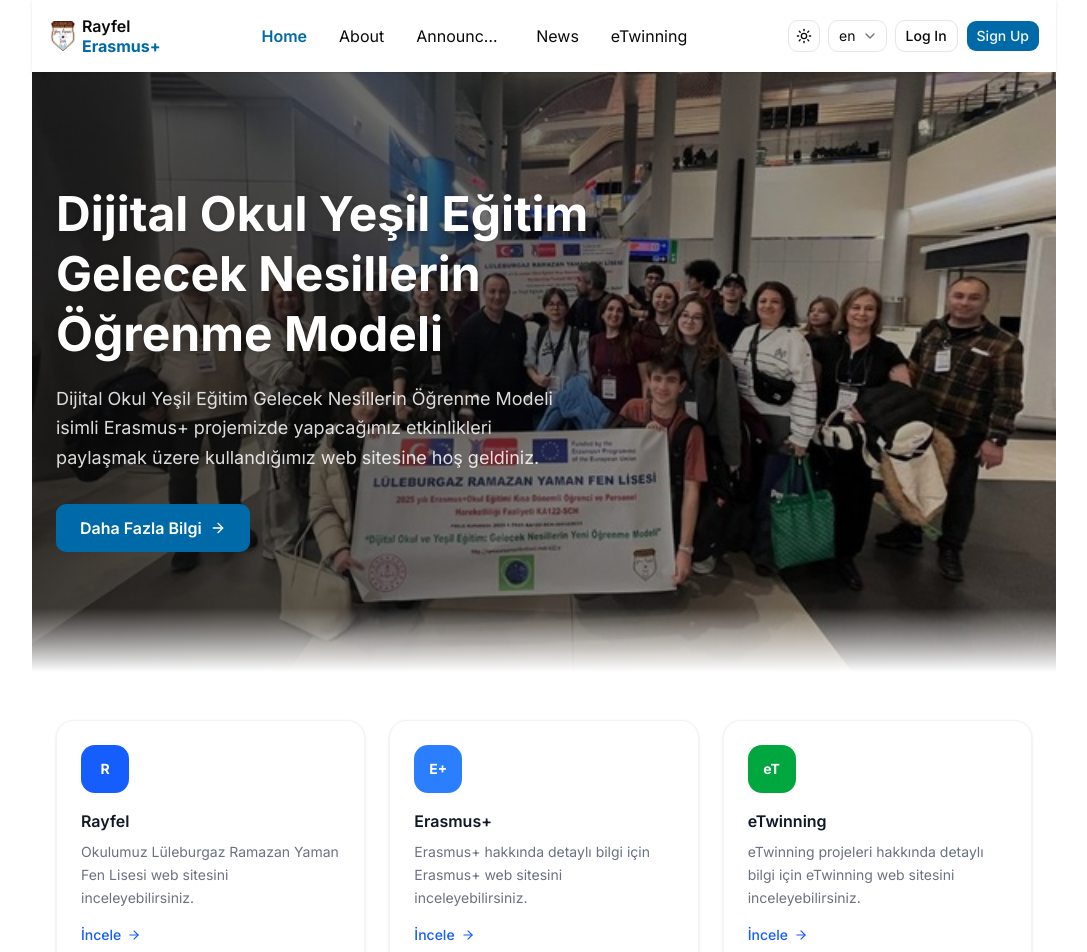
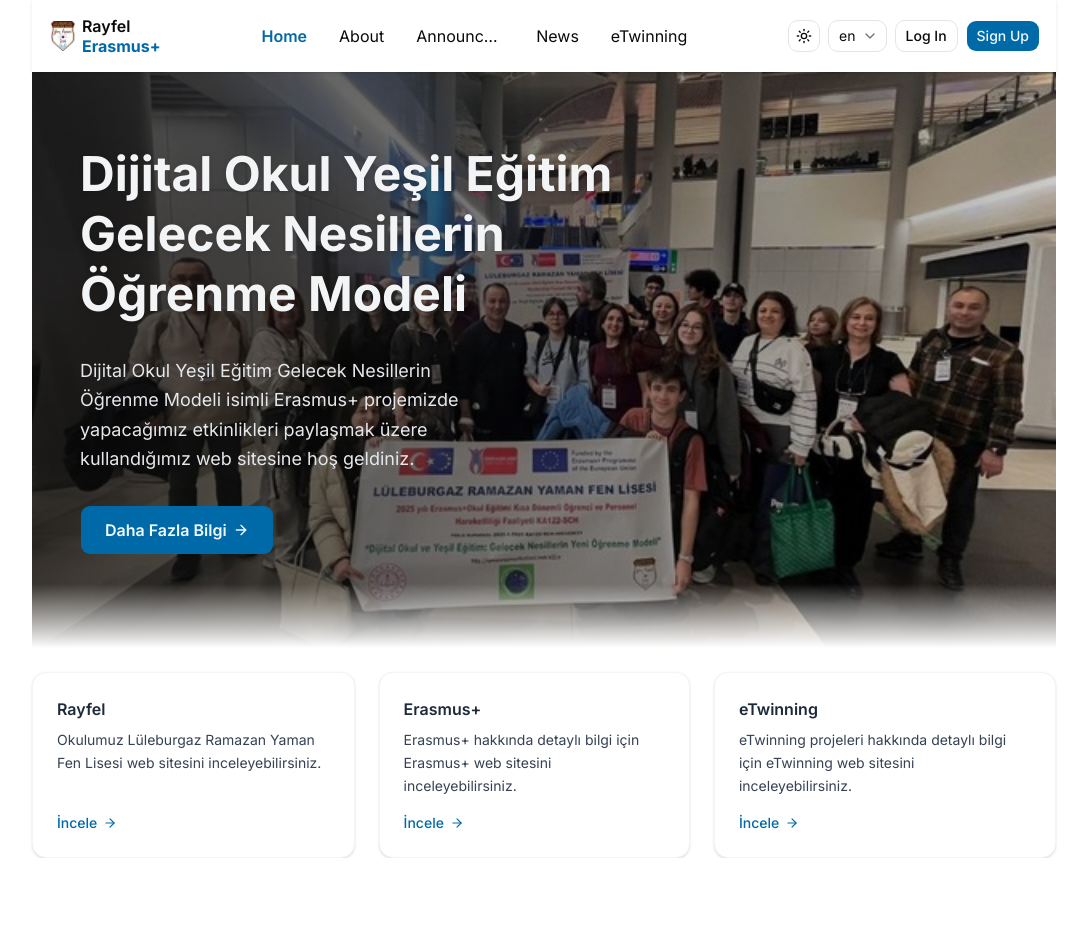
Before and after one commit to tunapotur/rayfel-erasmus-plus, a Next.js app: page /en in a window 1280 px wide. Shown: the top 952 px of the page, without its empty margins (96-1183 px from the left). After the commit the page ends 858 px from the top, so only its background shows below. Built offline with nearby package versions, Linux system fonts and the light colour scheme.

Commit message:
homepage

```diff
--- a/components/homepage/Hero.tsx
+++ b/components/homepage/Hero.tsx
@@ -2,54 +2,51 @@ import Image from "next/image";
 import Link from "next/link";
 import { ArrowRight } from "lucide-react";
 import HeroPic from "@/public/hero_pic.jpg";
+import { Button } from "../ui/button";
 
 export default function Hero() {
   return (
-    <section className="relative w-full min-h-130 md:min-h-150 overflow-hidden">
+    <section className="h-72 w-full sm:h-96 md:h-120 lg:h-144 flex flex-col items-center relative z-15">
+      <div className="relative size-full z-5 overflow-hidden">
         {/* Background Image */}
         <div className="absolute inset-0">
           <Image
             src={HeroPic}
             alt="Erasmus+ etkinlik görseli"
-          fill
-          priority
-          className="object-cover object-center"
             sizes="100vw"
+            className="w-full object-cover object-center z-2"
           />
+
           {/* Gradient overlay*/}
-        <div className="absolute inset-0 bg-gradient-to-r from-black/75 via-black/50 to-black/20" />
+          <div className="absolute inset-0 bg-gradient-to-r from-black/75 via-black/50 to-black/20 z-3" />
         </div>
 
         {/* Content */}
-      <div className="relative z-10 max-w-7xl mx-auto px-4 sm:px-6 h-full flex items-center py-20 md:py-28">
-        <div className="max-w-150">
-          {/* Header */}
-          <h1 className="text-white text-3xl md:text-4xl lg:text-5xl font-bold leading-tight mb-5 drop-shadow-sm">
-            <div>
+        <div className="absolute z-10 h-full sm:pt-18 sm:pl-9 md:pt-18 md:pl-12 flex flex-col sm:max-w-160 sm:gap-8 p-8 gap-3 w-full sm:w-[90%] max-[400px]:p-4">
+          <h1 className="text-gray-100 dark:text-gray-200 text-xl sm:text-2xl md:text-3xl lg:text-5xl font-bold leading-tight drop-shadow-sm">
             Dijital Okul Yeşil Eğitim Gelecek Nesillerin Öğrenme Modeli
-            </div>
           </h1>
 
-          {/* Text */}
-          <p className="text-white/85 text-base md:text-lg leading-relaxed mb-8 max-w-125">
+          <p className="text-gray-200 dark:text-gray-300 md:text-base lg:text-lg leading-relaxed text-sm w-full sm:w-[75%]">
             Dijital Okul Yeşil Eğitim Gelecek Nesillerin Öğrenme Modeli isimli
             Erasmus+ projemizde yapacağımız etkinlikleri paylaşmak üzere
             kullandığımız web sitesine hoş geldiniz.
           </p>
 
-          {/* Buton */}
-          <Link
-            href="/about"
-            className="inline-flex items-center gap-2 bg-primary hover:bg-primary/80 text-white font-semibold px-6 py-3 rounded-lg transition-colors text-sm md:text-base"
+          <Button
+            asChild
+            className="md:p-6 p-4 w-fit font-semibold md:text-base text-xs"
           >
+            <Link href="/about">
               <span>Daha Fazla Bilgi</span>
-            <ArrowRight size={16} />
+              <ArrowRight size={24} />
             </Link>
-        </div>
+          </Button>
         </div>
 
         {/* Bottom effect */}
-      <div className="absolute bottom-0 left-0 right-0 h-16 bg-gradient-to-t from-white to-transparent" />
+        <div className="absolute bottom-0 left-0 right-0 h-16 bg-gradient-to-t from-white to-transparent z-4" />
+      </div>
     </section>
   );
 }
--- a/components/homepage/InfoCards.tsx
+++ b/components/homepage/InfoCards.tsx
@@ -1,74 +1,41 @@
 import Link from "next/link";
-import Image from "next/image";
 import { ArrowRight } from "lucide-react";
 
 const cards = [
   {
-    icon: "/images/rayfel-logo.png", // ← kendi logonu koy
-    iconAlt: "Rayfel logosu",
     title: "Rayfel",
     description:
       "Okulumuz Lüleburgaz Ramazan Yaman Fen Lisesi web sitesini inceleyebilirsiniz.",
     href: "/",
-    iconFallback: "R",
-    iconBg: "bg-blue-600",
   },
   {
-    icon: "/images/erasmus-logo.png", // ← Erasmus+ logosu
-    iconAlt: "Erasmus+ logosu",
     title: "Erasmus+",
     description:
       "Erasmus+ hakkında detaylı bilgi için Erasmus+ web sitesini inceleyebilirsiniz.",
     href: "https://erasmus-plus.ec.europa.eu",
-    iconFallback: "E+",
-    iconBg: "bg-blue-500",
   },
   {
-    icon: "/images/etwinning-logo.png", // ← eTwinning logosu
-    iconAlt: "eTwinning logosu",
     title: "eTwinning",
     description:
       "eTwinning projeleri hakkında detaylı bilgi için eTwinning web sitesini inceleyebilirsiniz.",
     href: "https://www.etwinning.net",
-    iconFallback: "eT",
-    iconBg: "bg-green-600",
   },
 ];
 
 export default function InfoCards() {
   return (
-    <section className="max-w-7xl mx-auto px-4 sm:px-6 py-12">
-      <div className="grid grid-cols-1 md:grid-cols-3 gap-6">
+    <section className="w-full flex flex-col gap-6 md:flex-row">
       {cards.map((card) => (
         <div
           key={card.title}
-            className="bg-white rounded-2xl border border-gray-100 shadow-sm p-6 flex flex-col gap-4 hover:shadow-md transition-shadow"
+          className="bg-background dark:bg-gray-900 rounded-xl border border-gray-100 dark:border-gray-900 shadow-sm p-6 flex flex-col gap-4 hover:shadow-md transition-shadow"
         >
-            {/* İkon */}
-            <div className="w-12 h-12 relative">
-              {/* next/image ile logo — hata olursa fallback gösterilir */}
-              <div
-                className={`w-12 h-12 rounded-xl ${card.iconBg} flex items-center justify-center text-white font-bold text-sm`}
-              >
-                {card.iconFallback}
-              </div>
-              {/*
-                Gerçek logon varsa aşağıdaki bloğu kullan:
-                <Image
-                  src={card.icon}
-                  alt={card.iconAlt}
-                  fill
-                  className="object-contain"
-                />
-              */}
-            </div>
-
-            {/* İçerik */}
-            <div className="flex flex-col gap-2 flex-1">
-              <h3 className="text-gray-900 font-semibold text-base">
+          {/* Content */}
+          <div className="flex flex-col gap-2">
+            <h3 className="text-gray-800 dark:text-gray-200 font-semibold text-base">
               {card.title}
             </h3>
-              <p className="text-gray-500 text-sm leading-relaxed">
+            <p className="text-gray-700 dark:text-gray-300 text-sm leading-relaxed">
               {card.description}
             </p>
           </div>
@@ -76,14 +43,13 @@ export default function InfoCards() {
           {/* Link */}
           <Link
             href={card.href}
-              className="inline-flex items-center gap-1.5 text-blue-600 hover:text-blue-700 text-sm font-medium mt-auto transition-colors"
+            className="flex items-center gap-1.5 text-primary hover:text-primary/75 text-sm font-medium transition-colors mt-auto"
           >
-              İncele
+            <span>İncele</span>
             <ArrowRight size={14} />
           </Link>
         </div>
       ))}
-      </div>
     </section>
   );
 }
--- a/src/app/[locale]/about/page.tsx
+++ b/src/app/[locale]/about/page.tsx
@@ -1,114 +1,3 @@
-import Link from "next/link";
-import Image from "next/image";
-import { ArrowRight } from "lucide-react";
-import HeroPic from "@/public/hero_pic.jpg";
-import { Button } from "@/components/ui/button";
-
-function Hero() {
-  return (
-    <section className="h-72 w-full sm:h-96 md:h-120 lg:h-144 flex flex-col items-center relative z-15">
-      <div className="relative size-full z-5 overflow-hidden">
-        {/* Background Image */}
-        <div className="absolute inset-0">
-          <Image
-            src={HeroPic}
-            alt="Erasmus+ etkinlik görseli"
-            sizes="100vw"
-            className="w-full object-cover object-center z-2"
-          />
-
-          {/* Gradient overlay*/}
-          <div className="absolute inset-0 bg-gradient-to-r from-black/75 via-black/50 to-black/20 z-3" />
-        </div>
-
-        {/* Content */}
-        <div className="absolute z-10 h-full sm:pt-18 sm:pl-9 md:pt-18 md:pl-12 flex flex-col sm:max-w-160 sm:gap-8 p-8 gap-3 w-full sm:w-[90%] max-[400px]:p-4">
-          <h1 className="text-gray-100 dark:text-gray-200 text-xl sm:text-2xl md:text-3xl lg:text-5xl font-bold leading-tight drop-shadow-sm">
-            Dijital Okul Yeşil Eğitim Gelecek Nesillerin Öğrenme Modeli
-          </h1>
-
-          <p className="text-gray-200 dark:text-gray-300 md:text-base lg:text-lg leading-relaxed text-sm w-full sm:w-[75%]">
-            Dijital Okul Yeşil Eğitim Gelecek Nesillerin Öğrenme Modeli isimli
-            Erasmus+ projemizde yapacağımız etkinlikleri paylaşmak üzere
-            kullandığımız web sitesine hoş geldiniz.
-          </p>
-
-          <Button
-            asChild
-            className="md:p-6 p-4 w-fit font-semibold md:text-base text-xs"
-          >
-            <Link href="/about">
-              <span>Daha Fazla Bilgi</span>
-              <ArrowRight size={24} />
-            </Link>
-          </Button>
-        </div>
-
-        {/* Bottom effect */}
-        <div className="absolute bottom-0 left-0 right-0 h-16 bg-gradient-to-t from-white to-transparent z-4" />
-      </div>
-    </section>
-  );
+export default function AboutPage() {
+  return <div>About Under Construction</div>;
 }
-
-function InfoCards() {
-  const cards = [
-    {
-      title: "Rayfel",
-      description:
-        "Okulumuz Lüleburgaz Ramazan Yaman Fen Lisesi web sitesini inceleyebilirsiniz.",
-      href: "/",
-    },
-    {
-      title: "Erasmus+",
-      description:
-        "Erasmus+ hakkında detaylı bilgi için Erasmus+ web sitesini inceleyebilirsiniz.",
-      href: "https://erasmus-plus.ec.europa.eu",
-    },
-    {
-      title: "eTwinning",
-      description:
-        "eTwinning projeleri hakkında detaylı bilgi için eTwinning web sitesini inceleyebilirsiniz.",
-      href: "https://www.etwinning.net",
-    },
-  ];
-
-  return (
-    <section className="w-full flex flex-col gap-6 md:flex-row">
-      {cards.map((card) => (
-        <div
-          key={card.title}
-          className="bg-background dark:bg-gray-900 rounded-xl border border-gray-100 dark:border-gray-900 shadow-sm p-6 flex flex-col gap-4 hover:shadow-md transition-shadow"
-        >
-          {/* Content */}
-          <div className="flex flex-col gap-2">
-            <h3 className="text-gray-800 dark:text-gray-200 font-semibold text-base">
-              {card.title}
-            </h3>
-            <p className="text-gray-700 dark:text-gray-300 text-sm leading-relaxed">
-              {card.description}
-            </p>
-          </div>
-
-          {/* Link */}
-          <Link
-            href={card.href}
-            className="flex items-center gap-1.5 text-primary hover:text-primary/75 text-sm font-medium transition-colors mt-auto"
-          >
-            <span>İncele</span>
-            <ArrowRight size={14} />
-          </Link>
-        </div>
-      ))}
-    </section>
-  );
-}
-
-export default function AboutPage() {
-  return (
-    <div className="flex flex-col items-center gap-6">
-      <Hero />
-      <InfoCards />
-    </div>
-  );
-}
--- a/src/app/[locale]/page.tsx
+++ b/src/app/[locale]/page.tsx
@@ -3,7 +3,7 @@ import InfoCards from "@/components/homepage/InfoCards";
 
 export default function HomePage() {
   return (
-    <div>
+    <div className="flex flex-col items-center gap-6">
       <Hero />
       <InfoCards />
     </div>
```
Lines whose indentation alone changed are shown as unchanged.
